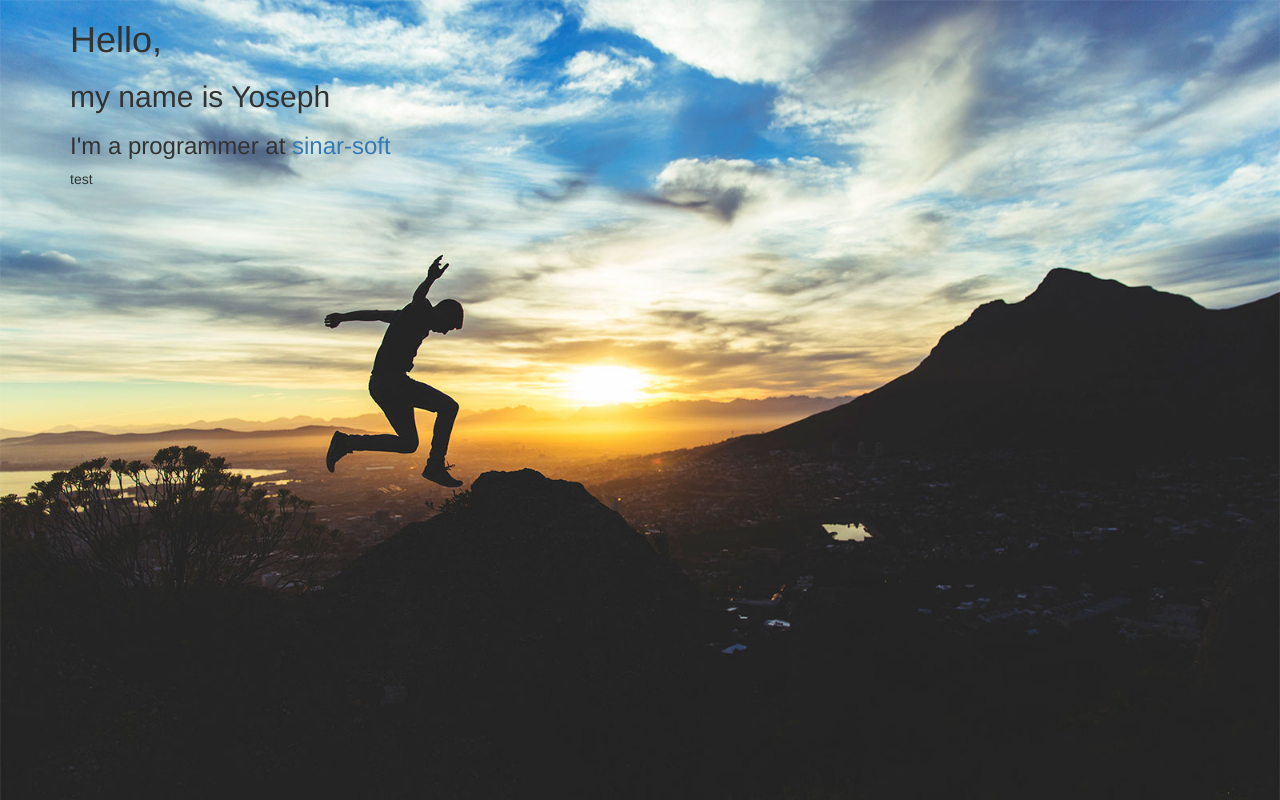
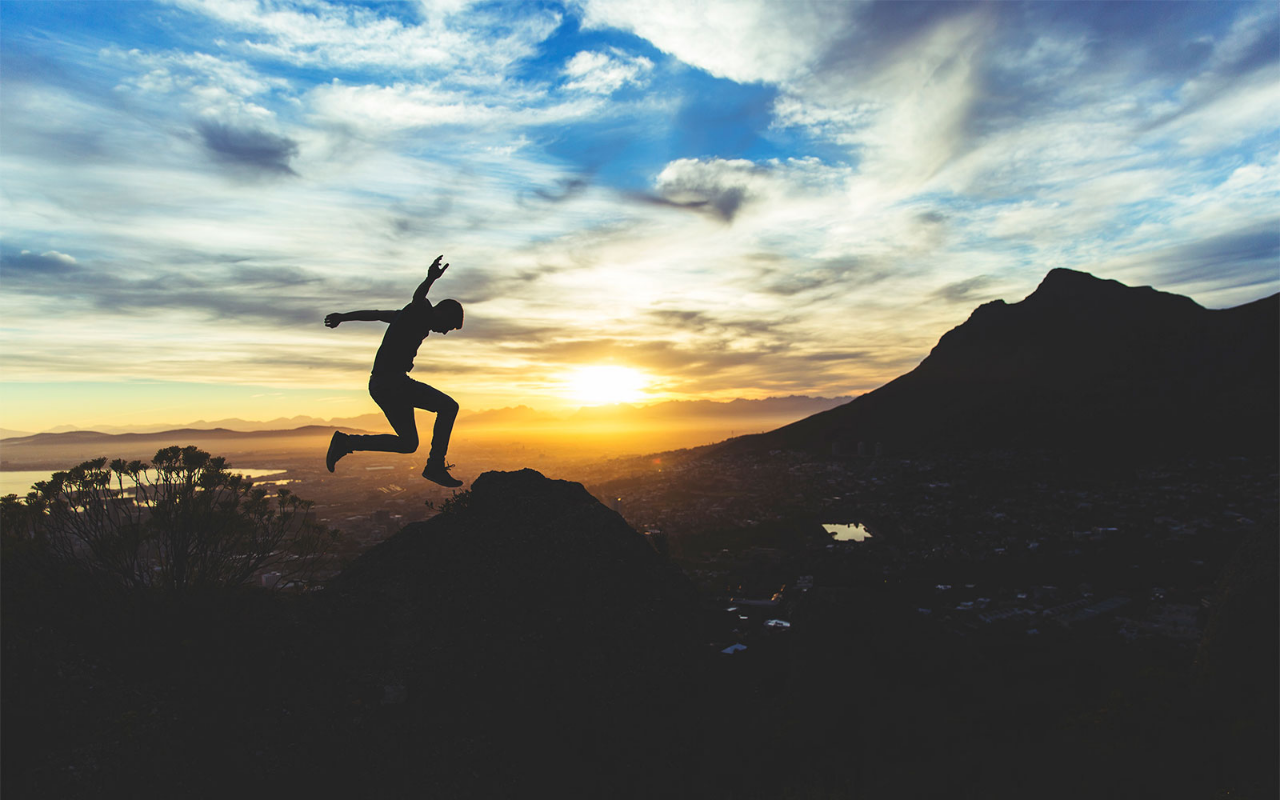
Before and after one commit to yoseph9969/yoseph9969.github.io, a plain HTML site: page index.html in a window 1280 px wide. Drawn offline with nearby package versions, Linux system fonts and the light colour scheme.

Commit message:
sunjayatravel

```diff
--- a/index.html
+++ b/index.html
@@ -10,11 +10,6 @@
 </head>
 
 <body>
-  <div class="container">
-    <h1>Hello,</h1>
-    <h2>my name is Yoseph</h2>
-    <h3>I'm a programmer at <a href="http://sinar-soft.com">sinar-soft</a></h3>
-    <p>test</p>
-  </div>
+
 </body>
 </html>
```
